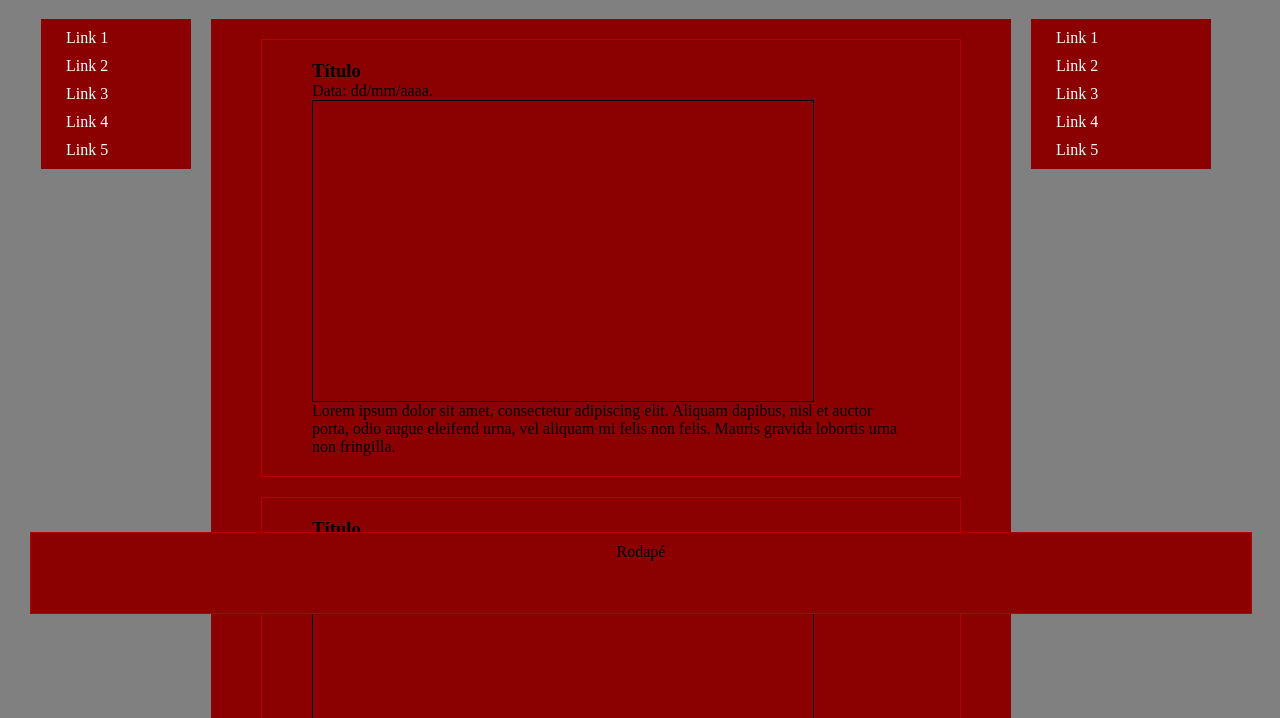
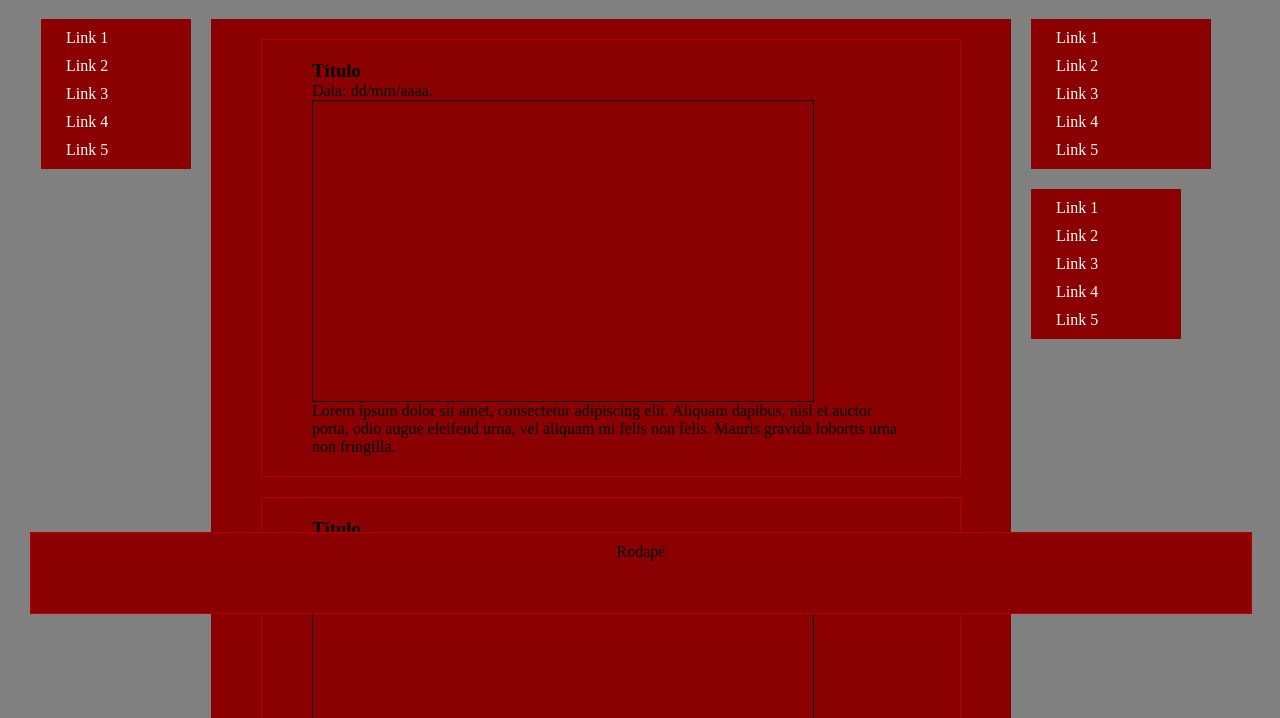
Before and after one commit to AlexandreMFilho/EstudoGrafico, a plain HTML site: page index.html in a window 1280 px wide. Shown: the part 82-800 px from the top of the page. Drawn offline with Linux system fonts and the light colour scheme.

Commit message:
first one

```diff
--- a/index.html
+++ b/index.html
@@ -49,7 +49,7 @@
 			<div class="rodap"></div>
 		</div>
 		<div class="barra_d">
-				<div class="links">
+			<div class="links">
 				<a href="">Link 1</a>
 				<a href="">Link 2</a>
 				<a href="">Link 3</a>
@@ -58,6 +58,15 @@
 			</div>
 		</div>
 
+		<div class="barra_e">
+			<div class="links">
+				<a href="">Link 1</a>
+				<a href="">Link 2</a>
+				<a href="">Link 3</a>
+				<a href="">Link 4</a>
+				<a href="">Link 5</a>
+			</div>
+		</div>
 	</div>
 
 	<div class="clear"></div>
```
